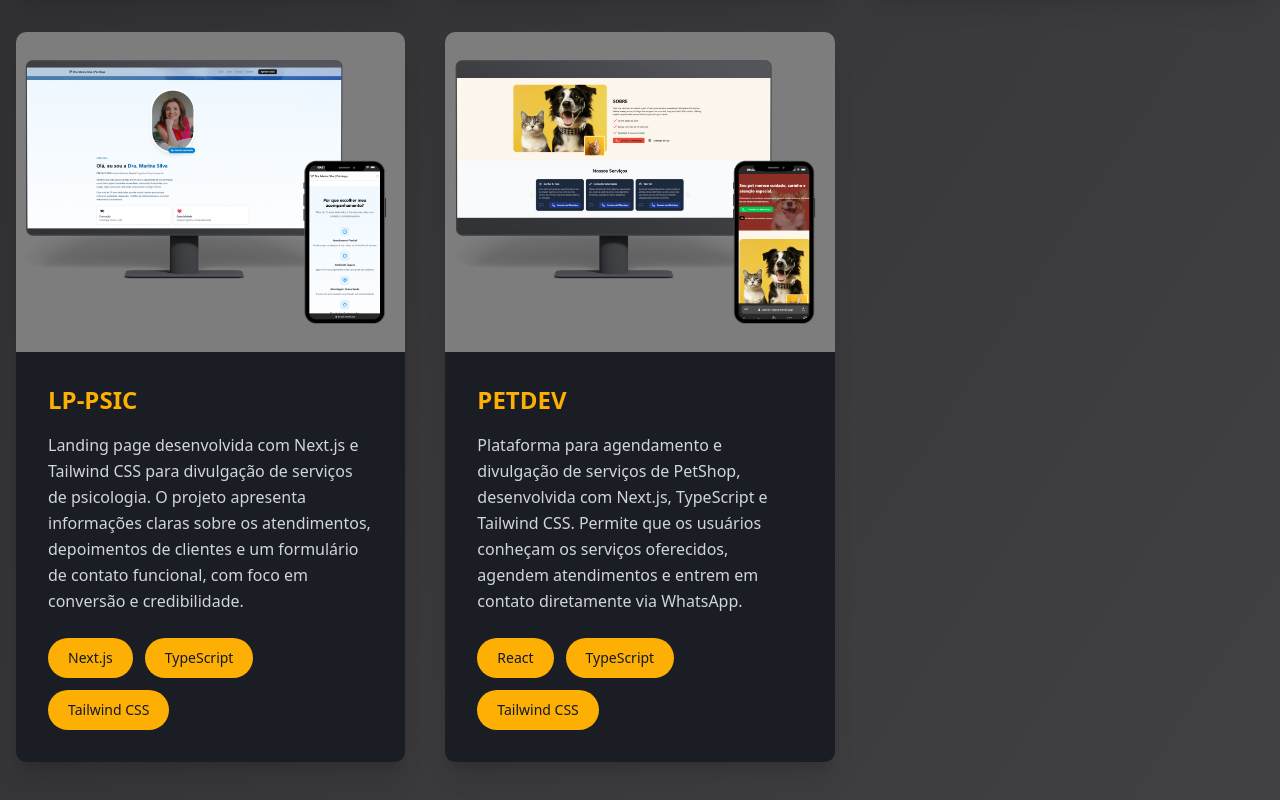
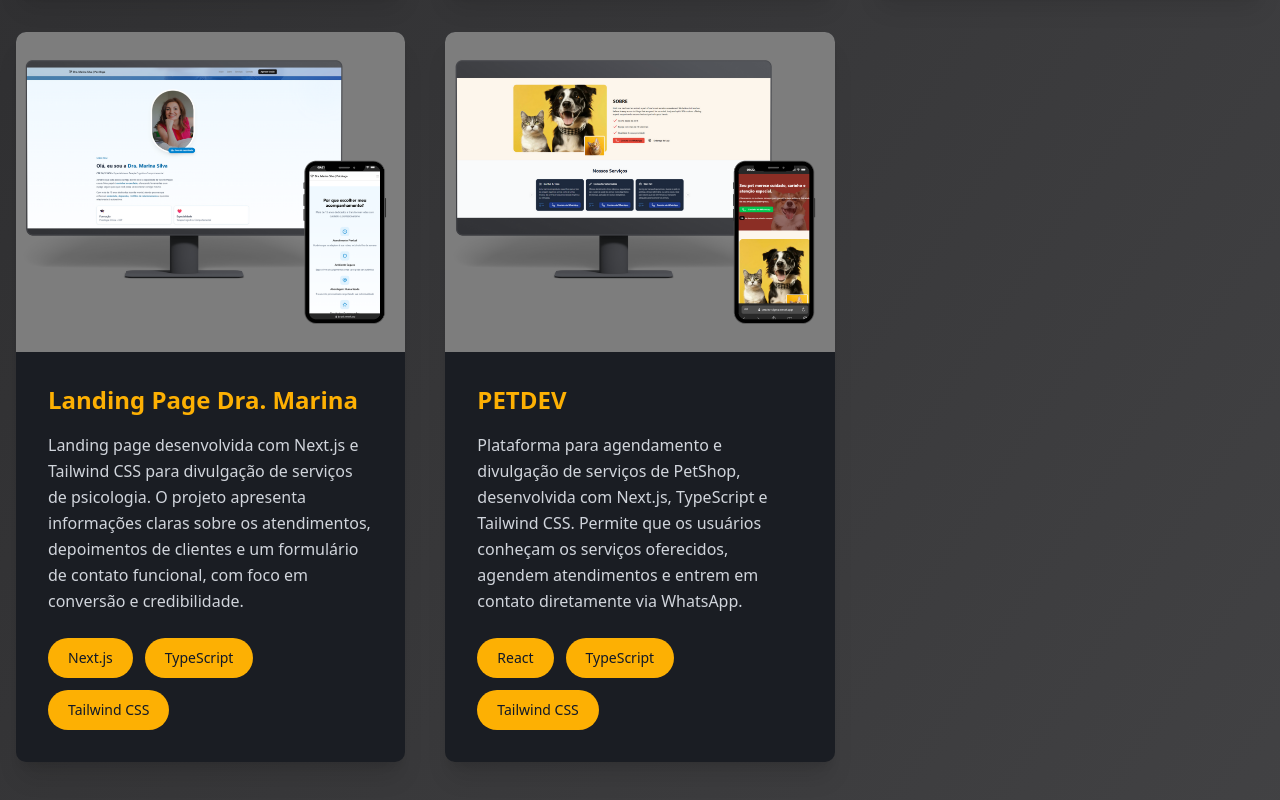
Before and after one commit to eracksonsouza/new-portfolio, a Next.js app: page /projects in a window 1280 px wide. Shown: the part 1052-1852 px from the top of the page. Built offline with nearby package versions, Linux system fonts and the light colour scheme.

Commit message:
feat: Update project title for LP-PSIC to Landing Page Dra. Marina

```diff
--- a/src/components/projects-card.tsx
+++ b/src/components/projects-card.tsx
@@ -49,7 +49,7 @@ const Projetos = [
   },
   {
     id: 4,
-    title: "LP-PSIC",
+    title: "Landing Page Dra. Marina",
     description:
       "Landing page desenvolvida com Next.js e Tailwind CSS para divulgação de serviços de psicologia. O projeto apresenta informações claras sobre os atendimentos, depoimentos de clientes e um formulário de contato funcional, com foco em conversão e credibilidade.",
     image: lpPsic,
```
